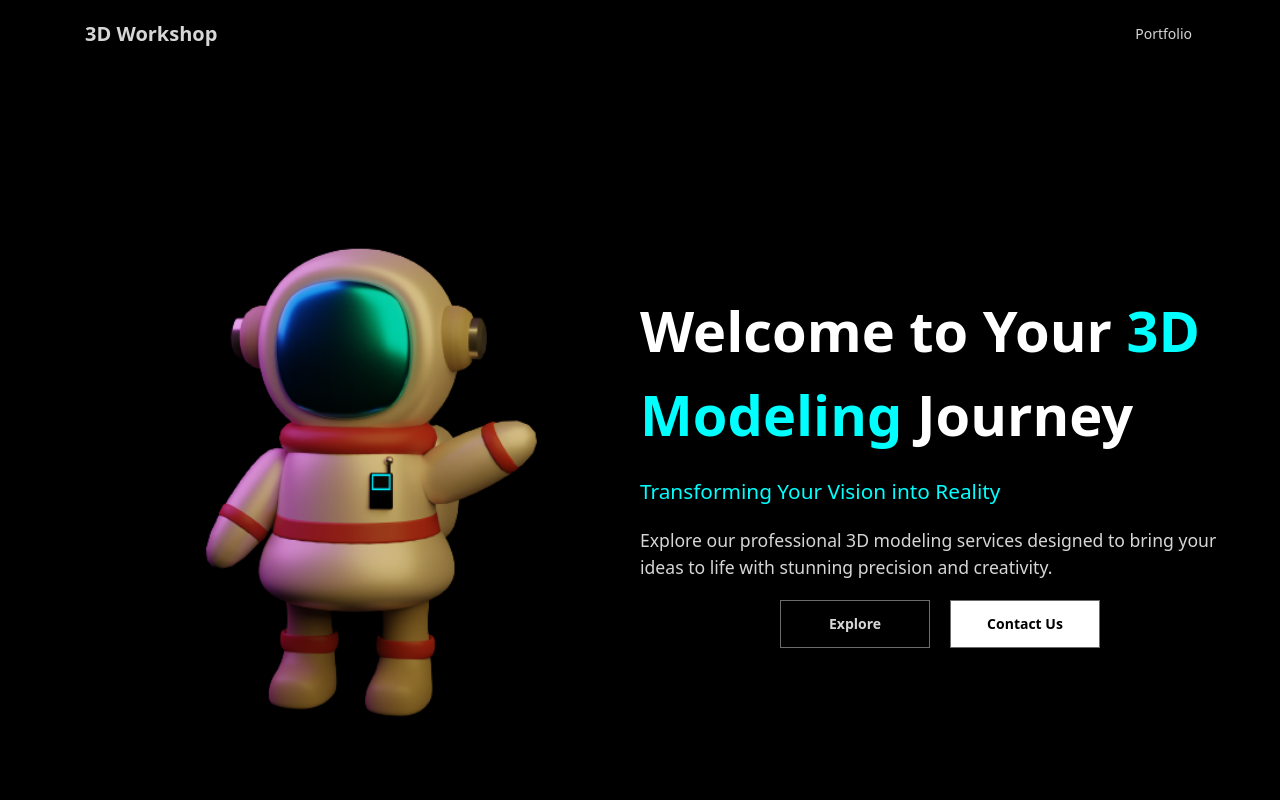
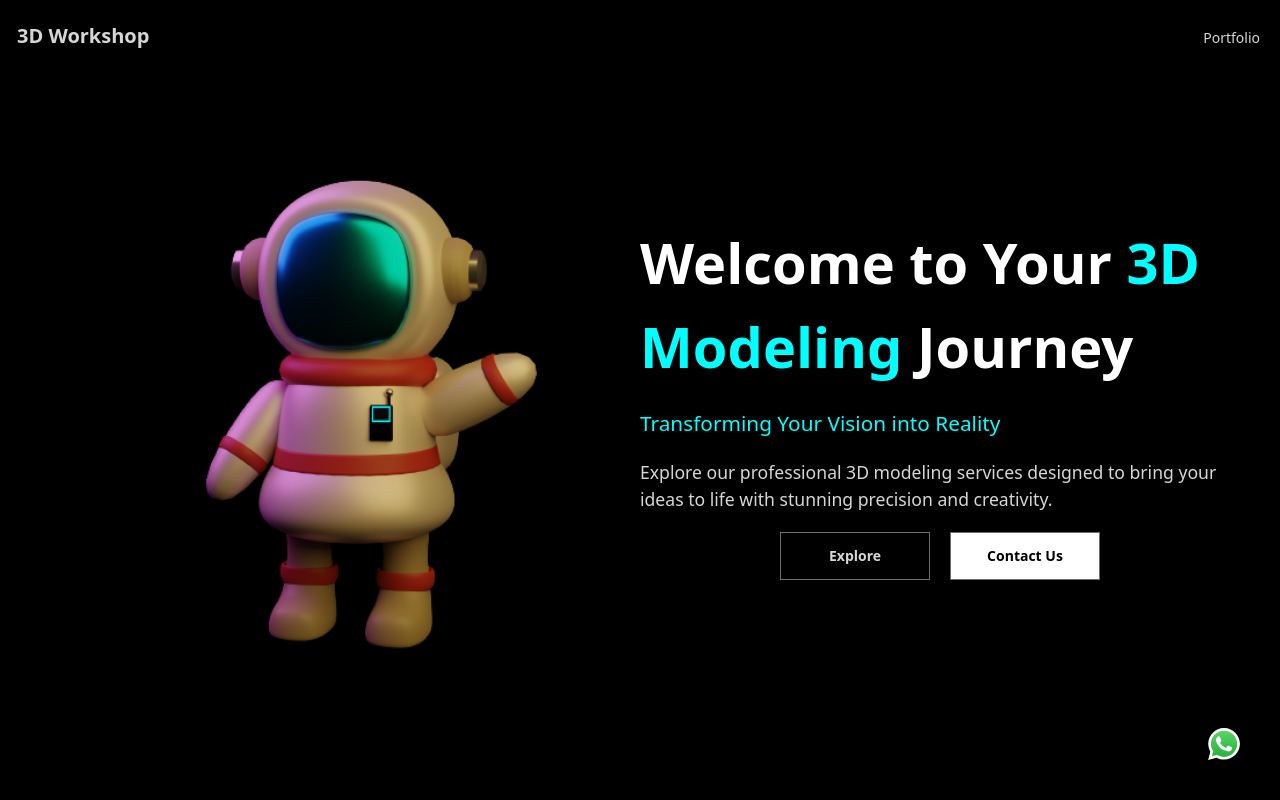
Before and after one commit to SandeepJoshi111/3dworkshop, a React (Vite) app: page / in a window 1280 px wide. Shown: the top 800 px of the page. Built offline with nearby package versions, Linux system fonts and the light colour scheme.

Commit message:
added whatsapp

```diff
--- a/index.html
+++ b/index.html
@@ -2,7 +2,7 @@
 <html lang="en" data-theme="black">
   <head>
     <meta charset="UTF-8" />
-    <link rel="icon" type="image/svg+xml" href="/vite.svg" />
+    <link rel="icon" type="image/svg+xml" href="/images/3d workshop.png" />
     <meta name="viewport" content="width=device-width, initial-scale=1.0" />
     <title>3D Workshop</title>
   </head>
--- a/package.json
+++ b/package.json
@@ -12,7 +12,8 @@
   "dependencies": {
     "react": "^18.3.1",
     "react-alice-carousel": "^2.9.1",
-    "react-dom": "^18.3.1"
+    "react-dom": "^18.3.1",
+    "react-router-hash-link": "^2.4.3"
   },
   "devDependencies": {
     "@iconify/react": "^5.0.1",
--- a/src/App.jsx
+++ b/src/App.jsx
@@ -1,3 +1,4 @@
+import { Icon } from "@iconify/react";
 import Footer from "./components/Footer";
 import Navbar from "./components/Navbar";
 import Aboutpage from "./pages/Aboutpage";
@@ -18,6 +19,12 @@ function App() {
       <Clientpage />
       <Contactpage />
       <Footer />
+      <a href="https://wa.me/9779818119950?text=Hi!" target="_blank">
+        <Icon
+          icon="logos:whatsapp-icon"
+          className="fixed size-8 bottom-5 right-5 lg:bottom-10 lg:right-10"
+        />
+      </a>
     </>
   );
 }
--- a/src/components/Navbar.jsx
+++ b/src/components/Navbar.jsx
@@ -2,7 +2,7 @@ import React from "react";
 
 const Navbar = () => {
   return (
-    <div className="navbar bg-base-100 ">
+    <div className="flex fixed top-0 z-10 justify-between w-full bg-black -mx:[15px] md:-mx-[30px] lg:-mx-[60px] py-3">
       <div className="navbar-start">
         {/* <div className="dropdown">
           <div tabIndex={0} role="button" className="btn btn-ghost lg:hidden">
--- a/src/index.css
+++ b/src/index.css
@@ -2,6 +2,9 @@
 @tailwind components;
 @tailwind utilities;
 
+#root {
+  scroll-behavior: smooth;
+}
 body {
   margin: 0px 60px;
 }
--- a/src/pages/Contactpage.jsx
+++ b/src/pages/Contactpage.jsx
@@ -3,7 +3,7 @@ import Title from "../components/Title";
 
 const Contactpage = () => {
   return (
-    <div className="my-20">
+    <div className="my-20" id="contact">
       {" "}
       <Title title={"CONTACT US"} subtitle={"We'd Love to Hear from You!"} />
       <form className="flex flex-col items-center gap-4">
--- a/src/pages/Homepage.jsx
+++ b/src/pages/Homepage.jsx
@@ -1,5 +1,4 @@
 import React from "react";
-import Statistics from "../components/Statistics";
 import Button from "../components/Button";
 
 const Homepage = () => {
@@ -25,11 +24,15 @@ const Homepage = () => {
           ideas to life with stunning precision and creativity.
         </p>
         <div className="flex justify-center gap-5 text-[1.1rem]">
-          <Button title="Explore" />
-          <Button
-            title="Contact Us"
-            classname={" bg-white text-black  hover:bg-primaryBtn"}
-          />
+          <a href="#packages">
+            <Button title="Explore" />
+          </a>
+          <a href="#contact">
+            <Button
+              title="Contact Us"
+              classname={" bg-white text-black  hover:bg-primaryBtn"}
+            />
+          </a>
         </div>
       </div>
     </div>
--- a/src/pages/Packagepage.jsx
+++ b/src/pages/Packagepage.jsx
@@ -6,7 +6,7 @@ import Button from "../components/Button";
 
 const Packagepage = () => {
   return (
-    <div className="my-20">
+    <div className="my-20" id="packages">
       <Title title={"PACKAGES"} subtitle={"Choose Your Perfect Fit!"} />
       <div className="flex flex-col gap-3 md:flex-row w-full">
         <div className="grid flex-grow place-items-center join">
```
Also changed, not shown: public/images/3d workshop.png (added), 1 other file (tests, documents, lock files or other folders).
